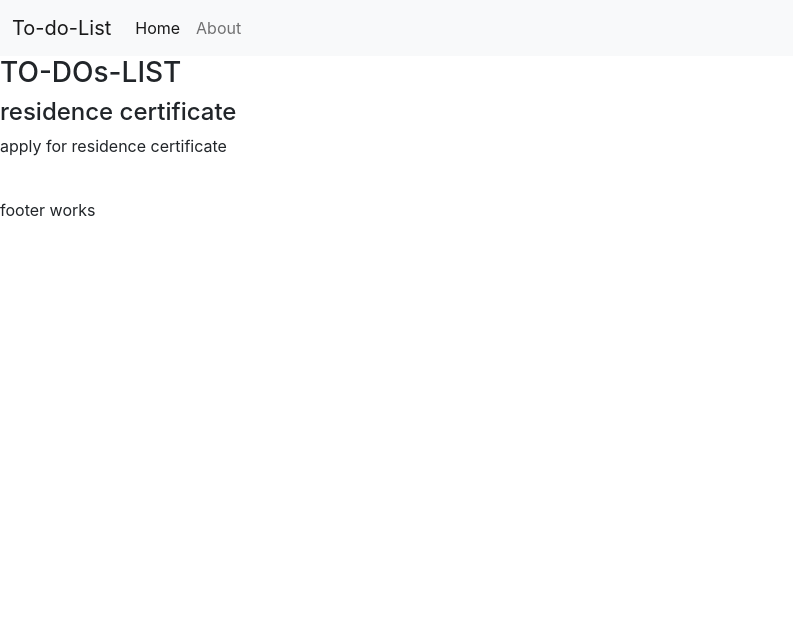
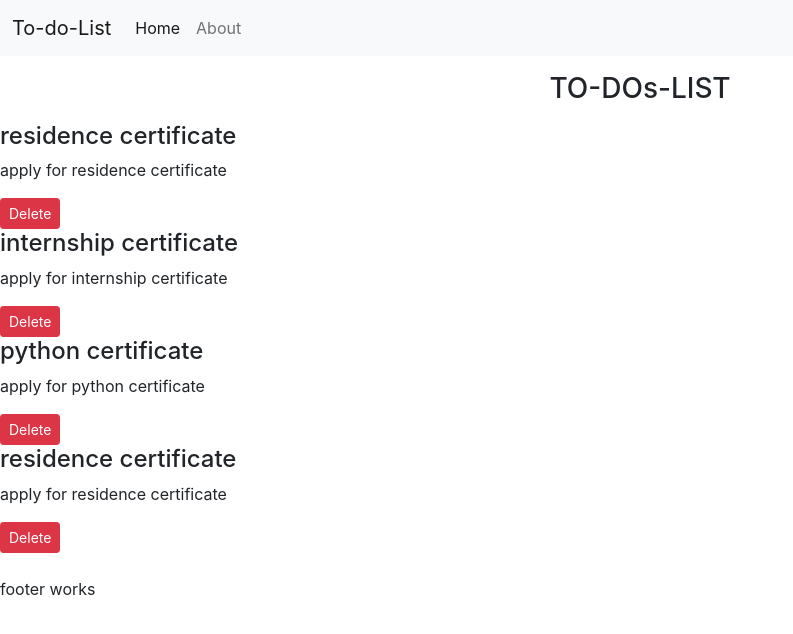
Before and after one commit to kman46/to-do-list, a React (Create React App) app: page / in a window 1280 px wide. Shown: the top 634 px of the page, without its empty margins (0-793 px from the left). Built offline with nearby package versions, Linux system fonts and the light colour scheme.

Commit message:
added delete button and state hook

```diff
--- a/src/App.js
+++ b/src/App.js
@@ -2,10 +2,17 @@ import './App.css';
 import Header from "./MyComponents/Header";
 import {Todos} from "./MyComponents/Todos";
 import {Footer} from "./MyComponents/Footer";
-
+import React, {useState} from 'react';
 
 function App() {
-  let todos = [
+  const onDelete=(todo) =>{
+    console.log("I am on ondelete of todo",todo);
+    setTodos(todos.filter((e)=>{
+      return e!==todo;
+    }));
+  }
+{/* setTodos is a function which will update ui everytime component is deleted */}
+  const [todos, setTodos] = useState([
     {
       sno: 1,
       title: "residence certificate",
@@ -21,11 +28,11 @@ function App() {
       title: "python certificate",
       desc: "apply for python certificate"
     }
-  ]
+  ]);
   return (
     <>
     <Header title="To-do-List" searchBar={false}/>
-    <Todos todos={todos}/>
+    <Todos todos={todos} onDelete={onDelete}/> {/* defines 2 components to todos*/}
     <br/>
     <Footer/>
     </>
--- a/src/MyComponents/TodoItems.js
+++ b/src/MyComponents/TodoItems.js
@@ -1,10 +1,11 @@
 import React from 'react'
 
-export const TodoItems = ({todo}) => {
+export const TodoItems = ({todo, onDelete}) => {
     return (
         <div>
             <h4>{todo.title}</h4>
             <p>{todo.desc}</p>
+            <button className="btn btn-sm btn-danger" onClick={()=>{onDelete(todo)}}>Delete</button>
         </div>
     )
 }
--- a/src/MyComponents/Todos.js
+++ b/src/MyComponents/Todos.js
@@ -4,7 +4,10 @@ import {TodoItems} from "./TodoItems";
 export const Todos = (props) => {
     return (
         <div>
-           <h3>TO-DOs-LIST</h3>
+           <h3 className="text-center my-3" >TO-DOs-LIST</h3>{/*center alignment and my-3 for space from above */}
+           {props.todos.map((todo)=>{
+                return <TodoItems todo={todo} key={todo.sno} onDelete={props.onDelete}/>
+           })}
            <TodoItems todo={props.todos[0]}/>
         </div>
     )
```
